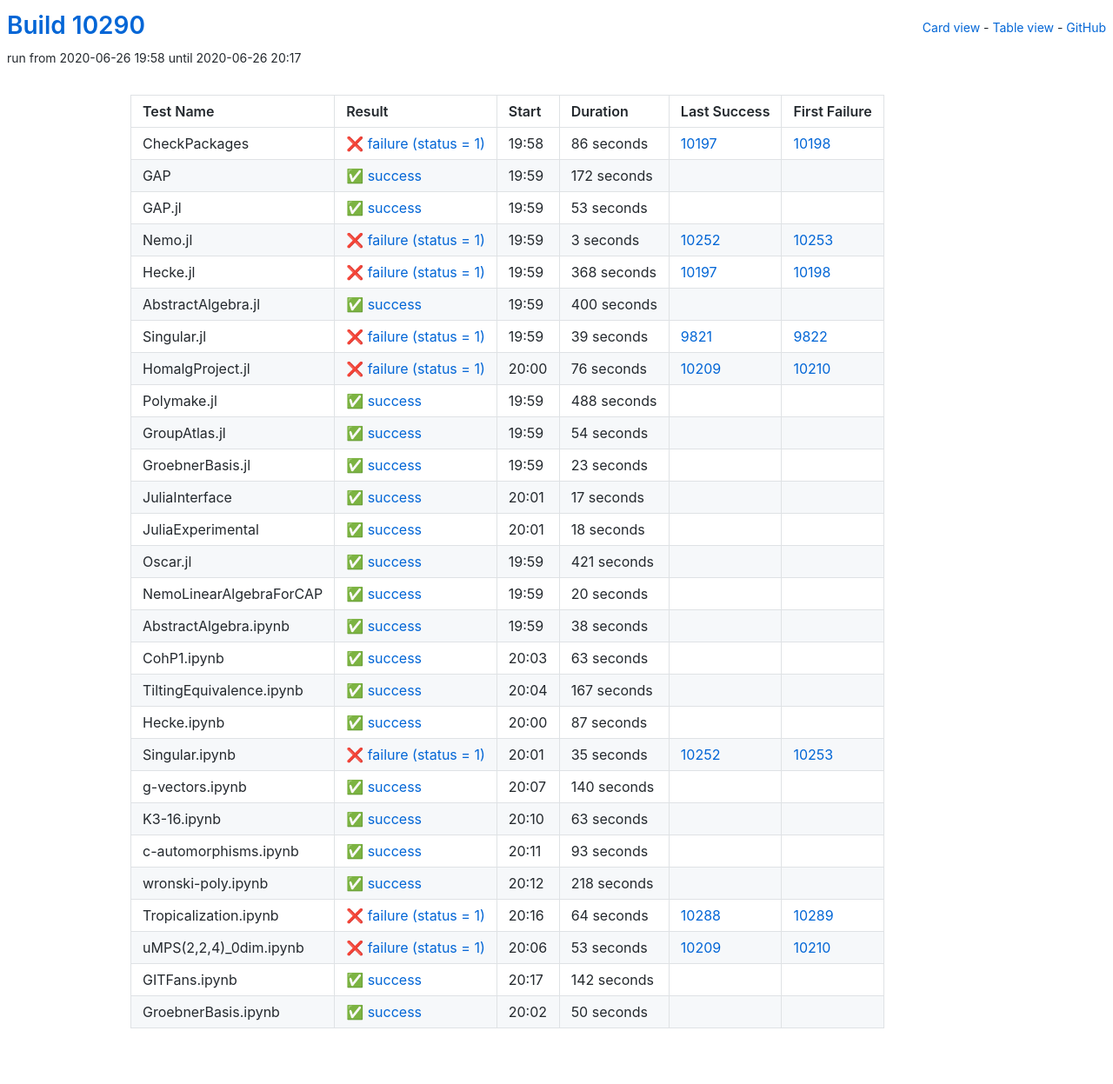
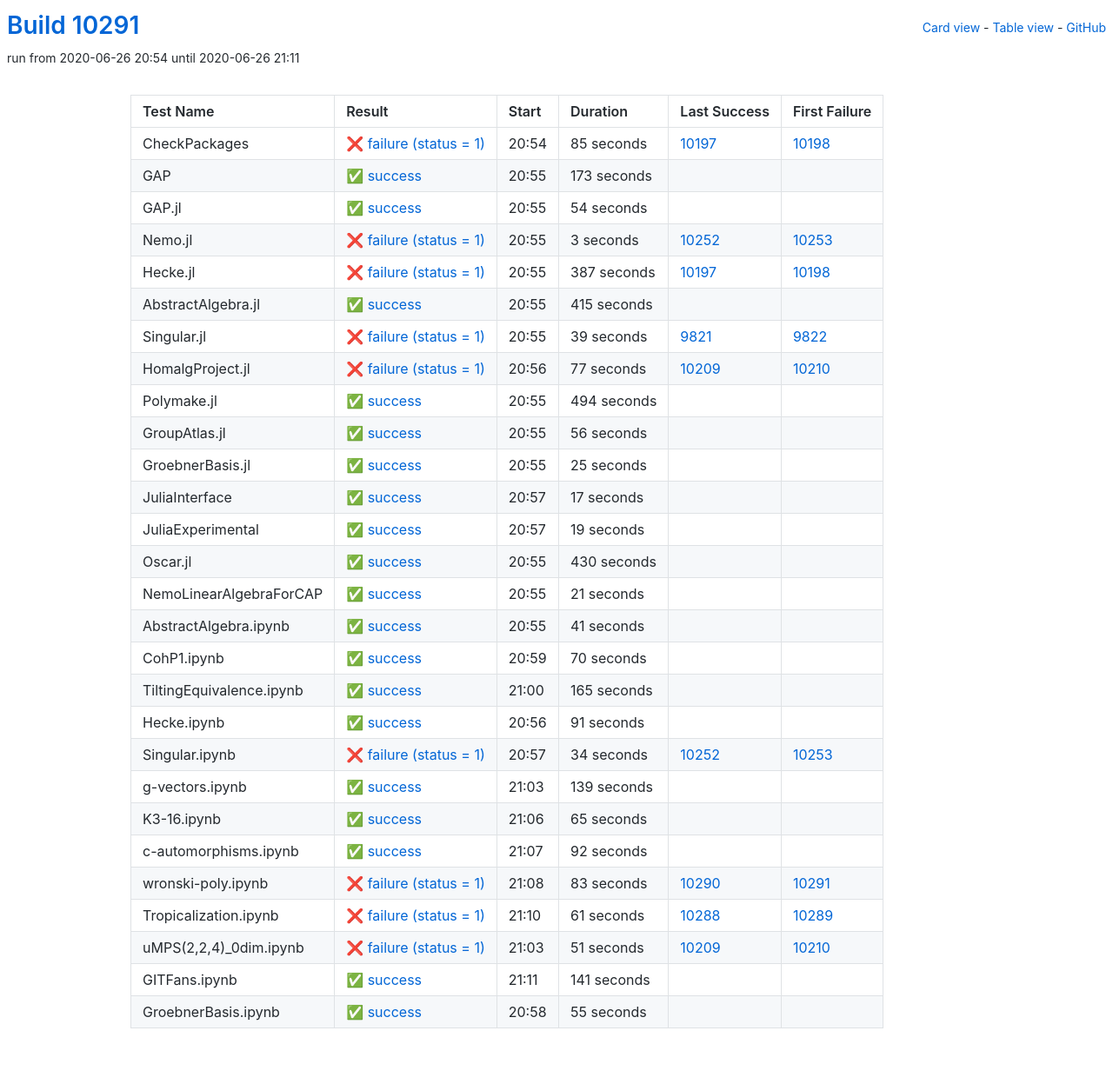
Before and after one commit to oscar-system/oscar-ci-status, a Jekyll site: the page built from table.html, in a window 1280 px wide. Shown: the whole page at 87% size. Built offline with Jekyll 4.4.1, drawn with Linux system fonts in a browser that asks for light colours.

Commit message:
Build #10291

```diff
--- a/_data/ci.yml
+++ b/_data/ci.yml
@@ -1,6 +1,6 @@
 ---
-build: 10290
-build_url: https://oscarci.mathematik.uni-kl.de/job/oscar/10290/
+build: 10291
+build_url: https://oscarci.mathematik.uni-kl.de/job/oscar/10291/
 job: oscar
 organization: oscar-system
 repo: oscar-ci-status
@@ -8,44 +8,44 @@
 tests:
 - name: CheckPackages
   id: checkpackages
-  log: https://oscarci.mathematik.uni-kl.de/job/oscar/10290/artifact/logs/build-10290/CheckPackages.log
-  start: 2020-06-26 19:58
+  log: https://oscarci.mathematik.uni-kl.de/job/oscar/10291/artifact/logs/build-10291/CheckPackages.log
+  start: 2020-06-26 20:54
   success: false
   exitcode: 1
   status: failure
-  duration: 86
+  duration: 85
   last_success: 10197
   last_success_url: https://oscarci.mathematik.uni-kl.de/job/oscar/10197/
   first_failure: 10198
   first_failure_url: https://oscarci.mathematik.uni-kl.de/job/oscar/10198/
 - name: GAP
   id: gap
-  log: https://oscarci.mathematik.uni-kl.de/job/oscar/10290/artifact/logs/build-10290/GAP.log
-  start: 2020-06-26 19:59
+  log: https://oscarci.mathematik.uni-kl.de/job/oscar/10291/artifact/logs/build-10291/GAP.log
+  start: 2020-06-26 20:55
   success: true
   exitcode: 0
   status: success
-  duration: 172
+  duration: 173
   last_success: false
   last_success_url:
   first_failure: false
   first_failure_url:
 - name: GAP.jl
   id: gap-jl
-  log: https://oscarci.mathematik.uni-kl.de/job/oscar/10290/artifact/logs/build-10290/GAP.jl.log
-  start: 2020-06-26 19:59
+  log: https://oscarci.mathematik.uni-kl.de/job/oscar/10291/artifact/logs/build-10291/GAP.jl.log
+  start: 2020-06-26 20:55
   success: true
   exitcode: 0
   status: success
-  duration: 53
+  duration: 54
   last_success: false
   last_success_url:
   first_failure: false
   first_failure_url:
 - name: Nemo.jl
   id: nemo-jl
-  log: https://oscarci.mathematik.uni-kl.de/job/oscar/10290/artifact/logs/build-10290/Nemo.jl.log
-  start: 2020-06-26 19:59
+  log: https://oscarci.mathematik.uni-kl.de/job/oscar/10291/artifact/logs/build-10291/Nemo.jl.log
+  start: 2020-06-26 20:55
   success: false
   exitcode: 1
   status: failure
@@ -56,32 +56,32 @@
   first_failure_url: https://oscarci.mathematik.uni-kl.de/job/oscar/10253/
 - name: Hecke.jl
   id: hecke-jl
-  log: https://oscarci.mathematik.uni-kl.de/job/oscar/10290/artifact/logs/build-10290/Hecke.jl.log
-  start: 2020-06-26 19:59
+  log: https://oscarci.mathematik.uni-kl.de/job/oscar/10291/artifact/logs/build-10291/Hecke.jl.log
+  start: 2020-06-26 20:55
   success: false
   exitcode: 1
   status: failure
-  duration: 368
+  duration: 387
   last_success: 10197
   last_success_url: https://oscarci.mathematik.uni-kl.de/job/oscar/10197/
   first_failure: 10198
   first_failure_url: https://oscarci.mathematik.uni-kl.de/job/oscar/10198/
 - name: AbstractAlgebra.jl
   id: abstractalgebra-jl
-  log: https://oscarci.mathematik.uni-kl.de/job/oscar/10290/artifact/logs/build-10290/AbstractAlgebra.jl.log
-  start: 2020-06-26 19:59
+  log: https://oscarci.mathematik.uni-kl.de/job/oscar/10291/artifact/logs/build-10291/AbstractAlgebra.jl.log
+  start: 2020-06-26 20:55
   success: true
   exitcode: 0
   status: success
-  duration: 400
+  duration: 415
   last_success: false
   last_success_url:
   first_failure: false
   first_failure_url:
 - name: Singular.jl
   id: singular-jl
-  log: https://oscarci.mathematik.uni-kl.de/job/oscar/10290/artifact/logs/build-10290/Singular.jl.log
-  start: 2020-06-26 19:59
+  log: https://oscarci.mathematik.uni-kl.de/job/oscar/10291/artifact/logs/build-10291/Singular.jl.log
+  start: 2020-06-26 20:55
   success: false
   exitcode: 1
   status: failure
@@ -92,56 +92,56 @@
   first_failure_url: https://oscarci.mathematik.uni-kl.de/job/oscar/9822/
 - name: HomalgProject.jl
   id: homalgproject-jl
-  log: https://oscarci.mathematik.uni-kl.de/job/oscar/10290/artifact/logs/build-10290/HomalgProject.jl.log
-  start: 2020-06-26 20:00
+  log: https://oscarci.mathematik.uni-kl.de/job/oscar/10291/artifact/logs/build-10291/HomalgProject.jl.log
+  start: 2020-06-26 20:56
   success: false
   exitcode: 1
   status: failure
-  duration: 76
+  duration: 77
   last_success: 10209
   last_success_url: https://oscarci.mathematik.uni-kl.de/job/oscar/10209/
   first_failure: 10210
   first_failure_url: https://oscarci.mathematik.uni-kl.de/job/oscar/10210/
 - name: Polymake.jl
   id: polymake-jl
-  log: https://oscarci.mathematik.uni-kl.de/job/oscar/10290/artifact/logs/build-10290/Polymake.jl.log
-  start: 2020-06-26 19:59
+  log: https://oscarci.mathematik.uni-kl.de/job/oscar/10291/artifact/logs/build-10291/Polymake.jl.log
+  start: 2020-06-26 20:55
   success: true
   exitcode: 0
   status: success
-  duration: 488
+  duration: 494
   last_success: false
   last_success_url:
   first_failure: false
   first_failure_url:
 - name: GroupAtlas.jl
   id: groupatlas-jl
-  log: https://oscarci.mathematik.uni-kl.de/job/oscar/10290/artifact/logs/build-10290/GroupAtlas.jl.log
-  start: 2020-06-26 19:59
+  log: https://oscarci.mathematik.uni-kl.de/job/oscar/10291/artifact/logs/build-10291/GroupAtlas.jl.log
+  start: 2020-06-26 20:55
   success: true
   exitcode: 0
   status: success
-  duration: 54
+  duration: 56
   last_success: false
   last_success_url:
   first_failure: false
   first_failure_url:
 - name: GroebnerBasis.jl
   id: groebnerbasis-jl
-  log: https://oscarci.mathematik.uni-kl.de/job/oscar/10290/artifact/logs/build-10290/GroebnerBasis.jl.log
-  start: 2020-06-26 19:59
+  log: https://oscarci.mathematik.uni-kl.de/job/oscar/10291/artifact/logs/build-10291/GroebnerBasis.jl.log
+  start: 2020-06-26 20:55
   success: true
   exitcode: 0
   status: success
-  duration: 23
+  duration: 25
   last_success: false
   last_success_url:
   first_failure: false
   first_failure_url:
 - name: JuliaInterface
   id: juliainterface
-  log: https://oscarci.mathematik.uni-kl.de/job/oscar/10290/artifact/logs/build-10290/JuliaInterface.log
-  start: 2020-06-26 20:01
+  log: https://oscarci.mathematik.uni-kl.de/job/oscar/10291/artifact/logs/build-10291/JuliaInterface.log
+  start: 2020-06-26 20:57
   success: true
   exitcode: 0
   status: success
@@ -152,192 +152,192 @@
   first_failure_url:
 - name: JuliaExperimental
   id: juliaexperimental
-  log: https://oscarci.mathematik.uni-kl.de/job/oscar/10290/artifact/logs/build-10290/JuliaExperimental.log
-  start: 2020-06-26 20:01
+  log: https://oscarci.mathematik.uni-kl.de/job/oscar/10291/artifact/logs/build-10291/JuliaExperimental.log
+  start: 2020-06-26 20:57
   success: true
   exitcode: 0
   status: success
-  duration: 18
+  duration: 19
   last_success: false
   last_success_url:
   first_failure: false
   first_failure_url:
 - name: Oscar.jl
   id: oscar-jl
-  log: https://oscarci.mathematik.uni-kl.de/job/oscar/10290/artifact/logs/build-10290/Oscar.jl.log
-  start: 2020-06-26 19:59
+  log: https://oscarci.mathematik.uni-kl.de/job/oscar/10291/artifact/logs/build-10291/Oscar.jl.log
+  start: 2020-06-26 20:55
   success: true
   exitcode: 0
   status: success
-  duration: 421
+  duration: 430
   last_success: false
   last_success_url:
   first_failure: false
   first_failure_url:
 - name: NemoLinearAlgebraForCAP
   id: nemolinearalgebraforcap
-  log: https://oscarci.mathematik.uni-kl.de/job/oscar/10290/artifact/logs/build-10290/NemoLinearAlgebraForCAP.log
-  start: 2020-06-26 19:59
+  log: https://oscarci.mathematik.uni-kl.de/job/oscar/10291/artifact/logs/build-10291/NemoLinearAlgebraForCAP.log
+  start: 2020-06-26 20:55
   success: true
   exitcode: 0
   status: success
-  duration: 20
+  duration: 21
   last_success: false
   last_success_url:
   first_failure: false
   first_failure_url:
 - name: AbstractAlgebra.ipynb
   id: abstractalgebra-ipynb
-  log: https://oscarci.mathematik.uni-kl.de/job/oscar/10290/artifact/logs/build-10290/AbstractAlgebra.ipynb.log
-  start: 2020-06-26 19:59
+  log: https://oscarci.mathematik.uni-kl.de/job/oscar/10291/artifact/logs/build-10291/AbstractAlgebra.ipynb.log
+  start: 2020-06-26 20:55
   success: true
   exitcode: 0
   status: success
-  duration: 38
+  duration: 41
   last_success: false
   last_success_url:
   first_failure: false
   first_failure_url:
 - name: CohP1.ipynb
   id: cohp1-ipynb
-  log: https://oscarci.mathematik.uni-kl.de/job/oscar/10290/artifact/logs/build-10290/CohP1.ipynb.log
-  start: 2020-06-26 20:03
+  log: https://oscarci.mathematik.uni-kl.de/job/oscar/10291/artifact/logs/build-10291/CohP1.ipynb.log
+  start: 2020-06-26 20:59
   success: true
   exitcode: 0
   status: success
-  duration: 63
+  duration: 70
   last_success: false
   last_success_url:
   first_failure: false
   first_failure_url:
 - name: TiltingEquivalence.ipynb
   id: tiltingequivalence-ipynb
-  log: https://oscarci.mathematik.uni-kl.de/job/oscar/10290/artifact/logs/build-10290/TiltingEquivalence.ipynb.log
-  start: 2020-06-26 20:04
+  log: https://oscarci.mathematik.uni-kl.de/job/oscar/10291/artifact/logs/build-10291/TiltingEquivalence.ipynb.log
+  start: 2020-06-26 21:00
   success: true
   exitcode: 0
   status: success
-  duration: 167
+  duration: 165
   last_success: false
   last_success_url:
   first_failure: false
   first_failure_url:
 - name: Hecke.ipynb
   id: hecke-ipynb
-  log: https://oscarci.mathematik.uni-kl.de/job/oscar/10290/artifact/logs/build-10290/Hecke.ipynb.log
-  start: 2020-06-26 20:00
+  log: https://oscarci.mathematik.uni-kl.de/job/oscar/10291/artifact/logs/build-10291/Hecke.ipynb.log
+  start: 2020-06-26 20:56
   success: true
   exitcode: 0
   status: success
-  duration: 87
+  duration: 91
   last_success: false
   last_success_url:
   first_failure: false
   first_failure_url:
 - name: Singular.ipynb
   id: singular-ipynb
-  log: https://oscarci.mathematik.uni-kl.de/job/oscar/10290/artifact/logs/build-10290/Singular.ipynb.log
-  start: 2020-06-26 20:01
+  log: https://oscarci.mathematik.uni-kl.de/job/oscar/10291/artifact/logs/build-10291/Singular.ipynb.log
+  start: 2020-06-26 20:57
   success: false
   exitcode: 1
   status: failure
-  duration: 35
+  duration: 34
   last_success: 10252
   last_success_url: https://oscarci.mathematik.uni-kl.de/job/oscar/10252/
   first_failure: 10253
   first_failure_url: https://oscarci.mathematik.uni-kl.de/job/oscar/10253/
 - name: g-vectors.ipynb
   id: g-vectors-ipynb
-  log: https://oscarci.mathematik.uni-kl.de/job/oscar/10290/artifact/logs/build-10290/g-vectors.ipynb.log
-  start: 2020-06-26 20:07
+  log: https://oscarci.mathematik.uni-kl.de/job/oscar/10291/artifact/logs/build-10291/g-vectors.ipynb.log
+  start: 2020-06-26 21:03
   success: true
   exitcode: 0
   status: success
-  duration: 140
+  duration: 139
   last_success: false
   last_success_url:
   first_failure: false
   first_failure_url:
 - name: K3-16.ipynb
   id: k3-16-ipynb
-  log: https://oscarci.mathematik.uni-kl.de/job/oscar/10290/artifact/logs/build-10290/K3-16.ipynb.log
-  start: 2020-06-26 20:10
+  log: https://oscarci.mathematik.uni-kl.de/job/oscar/10291/artifact/logs/build-10291/K3-16.ipynb.log
+  start: 2020-06-26 21:06
   success: true
   exitcode: 0
   status: success
-  duration: 63
+  duration: 65
   last_success: false
   last_success_url:
   first_failure: false
   first_failure_url:
 - name: c-automorphisms.ipynb
   id: c-automorphisms-ipynb
-  log: https://oscarci.mathematik.uni-kl.de/job/oscar/10290/artifact/logs/build-10290/c-automorphisms.ipynb.log
-  start: 2020-06-26 20:11
+  log: https://oscarci.mathematik.uni-kl.de/job/oscar/10291/artifact/logs/build-10291/c-automorphisms.ipynb.log
+  start: 2020-06-26 21:07
   success: true
   exitcode: 0
   status: success
-  duration: 93
+  duration: 92
   last_success: false
   last_success_url:
   first_failure: false
   first_failure_url:
 - name: wronski-poly.ipynb
   id: wronski-poly-ipynb
-  log: https://oscarci.mathematik.uni-kl.de/job/oscar/10290/artifact/logs/build-10290/wronski-poly.ipynb.log
-  start: 2020-06-26 20:12
-  success: true
-  exitcode: 0
-  status: success
-  duration: 218
-  last_success: false
-  last_success_url:
-  first_failure: false
-  first_failure_url:
-- name: Tropicalization.ipynb
-  id: tropicalization-ipynb
-  log: https://oscarci.mathematik.uni-kl.de/job/oscar/10290/artifact/logs/build-10290/Tropicalization.ipynb.log
-  start: 2020-06-26 20:16
+  log: https://oscarci.mathematik.uni-kl.de/job/oscar/10291/artifact/logs/build-10291/wronski-poly.ipynb.log
+  start: 2020-06-26 21:08
   success: false
   exitcode: 1
   status: failure
-  duration: 64
+  duration: 83
+  last_success: 10290
+  last_success_url: https://oscarci.mathematik.uni-kl.de/job/oscar/10290/
+  first_failure: 10291
+  first_failure_url: https://oscarci.mathematik.uni-kl.de/job/oscar/10291/
+- name: Tropicalization.ipynb
+  id: tropicalization-ipynb
+  log: https://oscarci.mathematik.uni-kl.de/job/oscar/10291/artifact/logs/build-10291/Tropicalization.ipynb.log
+  start: 2020-06-26 21:10
+  success: false
+  exitcode: 1
+  status: failure
+  duration: 61
   last_success: 10288
   last_success_url: https://oscarci.mathematik.uni-kl.de/job/oscar/10288/
   first_failure: 10289
   first_failure_url: https://oscarci.mathematik.uni-kl.de/job/oscar/10289/
 - name: uMPS(2,2,4)_0dim.ipynb
   id: umps-2-2-4-0dim-ipynb
-  log: https://oscarci.mathematik.uni-kl.de/job/oscar/10290/artifact/logs/build-10290/uMPS-2-2-4-_0dim.ipynb.log
-  start: 2020-06-26 20:06
+  log: https://oscarci.mathematik.uni-kl.de/job/oscar/10291/artifact/logs/build-10291/uMPS-2-2-4-_0dim.ipynb.log
+  start: 2020-06-26 21:03
   success: false
   exitcode: 1
   status: failure
-  duration: 53
+  duration: 51
   last_success: 10209
   last_success_url: https://oscarci.mathematik.uni-kl.de/job/oscar/10209/
   first_failure: 10210
   first_failure_url: https://oscarci.mathematik.uni-kl.de/job/oscar/10210/
 - name: GITFans.ipynb
   id: gitfans-ipynb
-  log: https://oscarci.mathematik.uni-kl.de/job/oscar/10290/artifact/logs/build-10290/GITFans.ipynb.log
-  start: 2020-06-26 20:17
+  log: https://oscarci.mathematik.uni-kl.de/job/oscar/10291/artifact/logs/build-10291/GITFans.ipynb.log
+  start: 2020-06-26 21:11
   success: true
   exitcode: 0
   status: success
-  duration: 142
+  duration: 141
   last_success: false
   last_success_url:
   first_failure: false
   first_failure_url:
 - name: GroebnerBasis.ipynb
   id: groebnerbasis-ipynb
-  log: https://oscarci.mathematik.uni-kl.de/job/oscar/10290/artifact/logs/build-10290/GroebnerBasis.ipynb.log
-  start: 2020-06-26 20:02
+  log: https://oscarci.mathematik.uni-kl.de/job/oscar/10291/artifact/logs/build-10291/GroebnerBasis.ipynb.log
+  start: 2020-06-26 20:58
   success: true
   exitcode: 0
   status: success
-  duration: 50
+  duration: 55
   last_success: false
   last_success_url:
   first_failure: false
```
Also changed, not shown: README.md.
